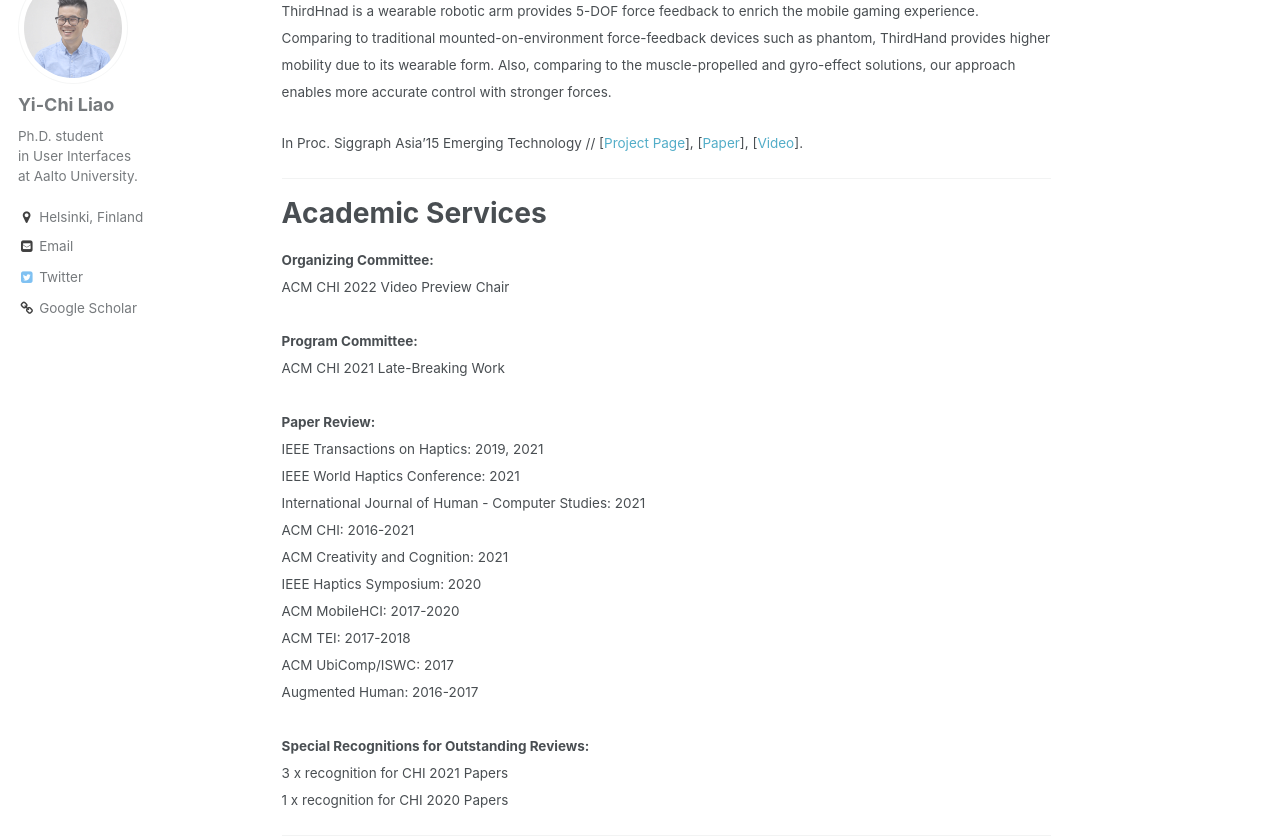
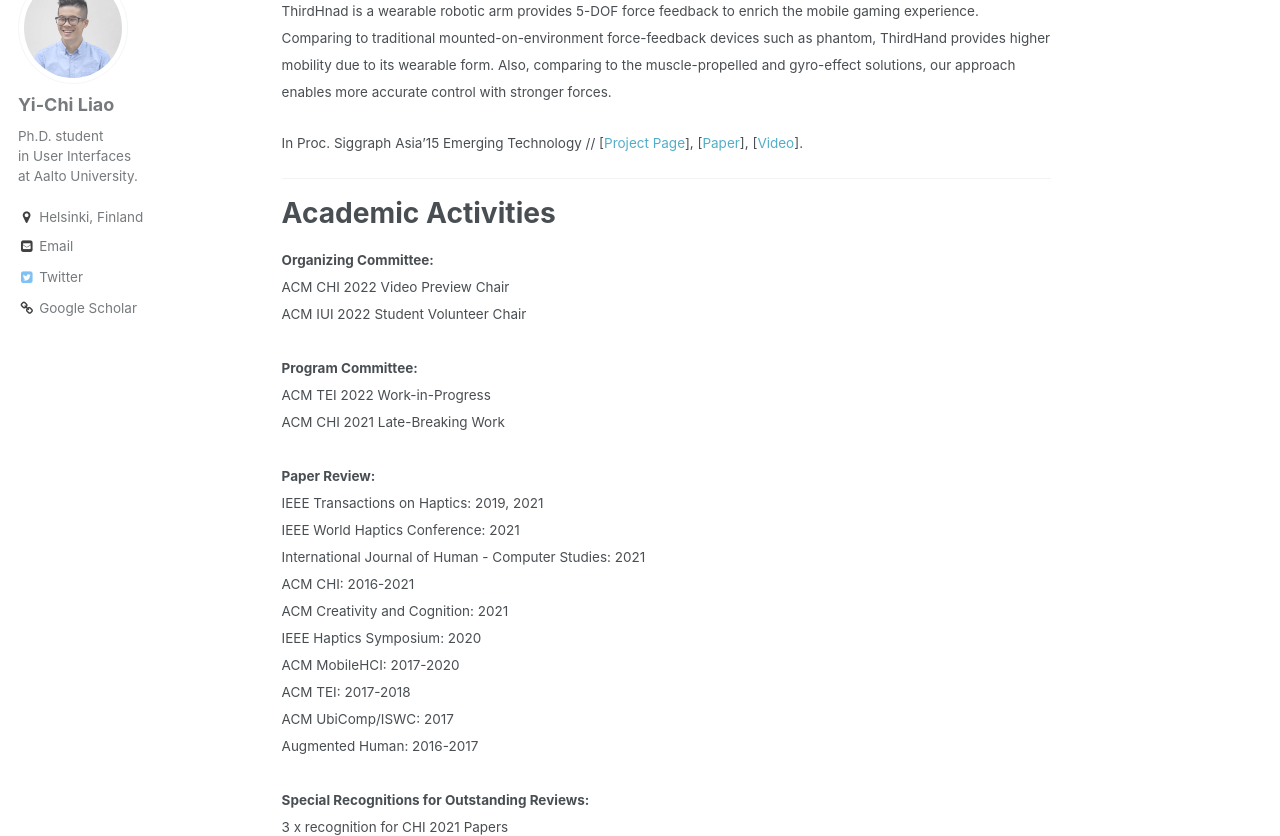
Before and after one commit to yichiliao/yichiliao.github.io, a Jekyll site: the page built from _pages/about.md, in a window 1280 px wide and 900 px high, scrolled down 4124 px, cut to the strip 64-900 px from the top of the window. Built offline with Jekyll 4.4.1, drawn with Linux system fonts in a browser that asks for light colours.

Commit message:
update about

```diff
--- a/_pages/about.md
+++ b/_pages/about.md
@@ -91,16 +91,18 @@ ThirdHnad is a wearable robotic arm provides 5-DOF force feedback to enrich the
 
 
 
-Academic Services
+Academic Activities
 ======
 
 <small>
 **Organizing Committee:** <br>
 ACM CHI 2022 Video Preview Chair<br>
+ACM IUI 2022 Student Volunteer Chair<br>
 </small>
 <br>
 <small>
 **Program Committee:** <br>
+ACM TEI 2022 Work-in-Progress<br>
 ACM CHI 2021 Late-Breaking Work<br>
 </small>
 <br>
```
